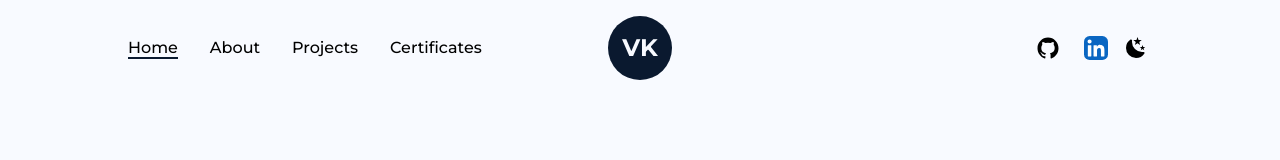
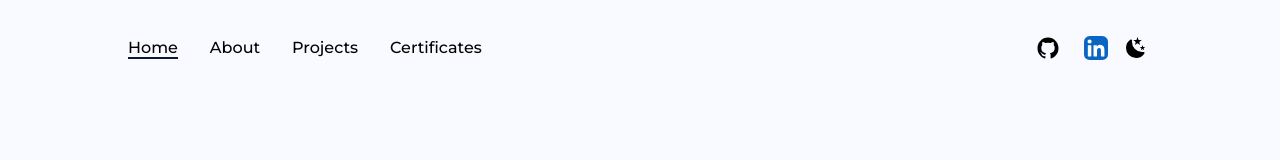
Before and after one commit to VurnKambal/vurnkambal.github.io, a Next.js app: page / in a window 1280 px wide. Shown: the top 160 px of the page. Built offline with nearby package versions, Linux system fonts and the light colour scheme.

Commit message:
removed Logo

```diff
--- a/src/components/NavBar.js
+++ b/src/components/NavBar.js
@@ -232,9 +232,9 @@ const NavBar = () => {
                     </nav>
                 </motion.div>
             )}
-            <div className="absolute left-[50%] top-2 translate-x-[-50%]">
+            {/* <div className="absolute left-[50%] top-2 translate-x-[-50%]">
                 <Logo />
-            </div>
+            </div> */}
         </header>
     );
 };
```
